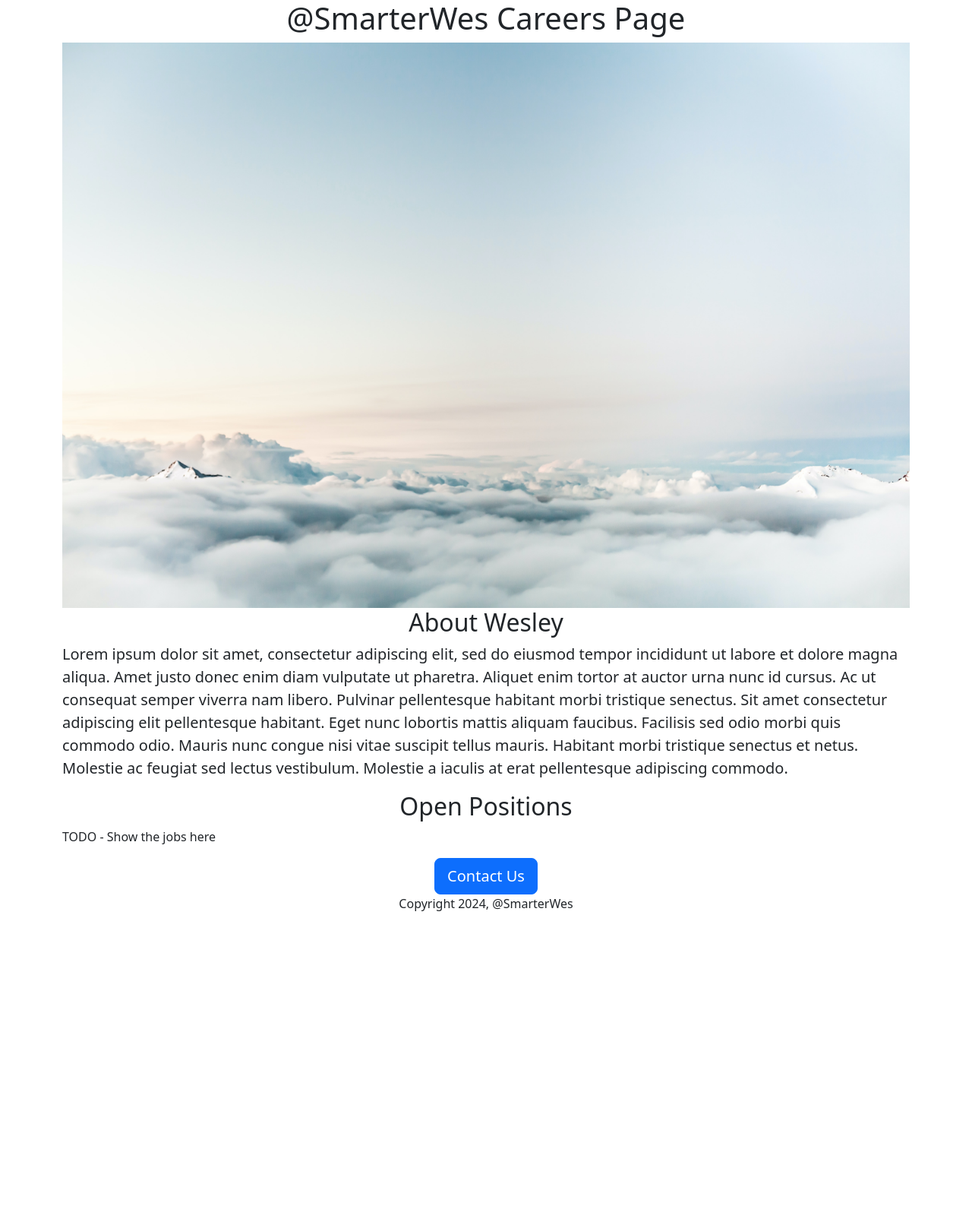
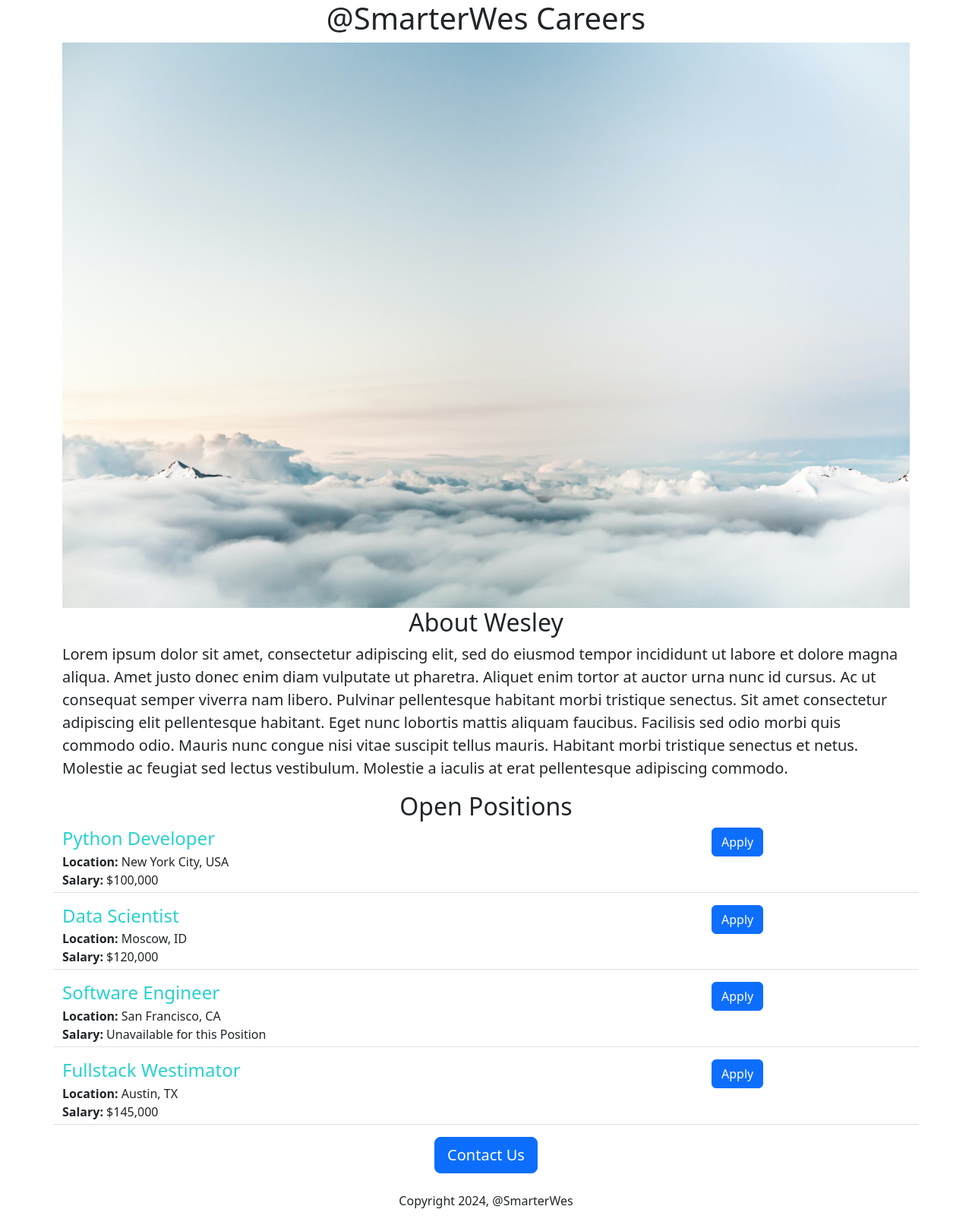
Before and after one commit to smarterwes/careers-website-guided-project, a Flask app: page / in a window 1280 px wide. Shown: the whole page at 76% size. Before the commit the page ends 1199 px from the top, so only its background shows below. Run offline with Flask 2, Linux system fonts and the light colour scheme.

Commit message:
Completed Dynamic Data additions and API route

```diff
--- a/app.py
+++ b/app.py
@@ -2,9 +2,41 @@ from flask import Flask, render_template
 
 app = Flask(__name__)
 
+JOBS = [
+  {
+    'id': 1,
+    'title': 'Python Developer',
+    'location': 'New York City, USA',
+    'salary': '$100,000'
+  },
+  {
+    'id': 2,
+    'title': 'Data Scientist',
+    'location': 'Moscow, ID',
+    'salary': '$120,000'
+  },
+  {
+    'id': 3,
+    'title': 'Software Engineer',
+    'location': 'San Francisco, CA',
+  },
+  {
+    'id': 4,
+    'title': 'Fullstack Westimator',
+    'location': 'Austin, TX',
+    'salary': '$145,000'
+  }
+]
+
 @app.route("/")
 def hello_world():
-  return render_template("home.html")
+  return render_template('home.html',
+                         jobs=JOBS,
+                         company_name='@SmarterWes')
+
+@app.route("/api/jobs")
+def list_jobs():
+  return jsonify(JOBS)
 
 if __name__ == "__main__":
   app.run(host="0.0.0.0", port=8080, debug=True)
--- a/templates/home.html
+++ b/templates/home.html
@@ -12,15 +12,20 @@
 
   <body>
     <div class="container">
-      <h1 class="text-center">@SmarterWes Careers Page</h1>
+      <h1 class="text-center">{{company_name}} Careers</h1>
       <img class="img-fluid" id="banner" img src="https://careers-website-guided-project.wes18.repl.co/static/banner.jpeg" height="320">
       <h2 class="text-center">About Wesley</h2>
       <p class="lead">Lorem ipsum dolor sit amet, consectetur adipiscing elit, sed do eiusmod tempor incididunt ut labore et dolore magna aliqua. Amet justo donec enim diam vulputate ut pharetra. Aliquet enim tortor at auctor urna nunc id cursus. Ac ut consequat semper viverra nam libero. Pulvinar pellentesque habitant morbi tristique senectus. Sit amet consectetur adipiscing elit pellentesque habitant. Eget nunc lobortis mattis aliquam faucibus. Facilisis sed odio morbi quis commodo odio. Mauris nunc congue nisi vitae suscipit tellus mauris. Habitant morbi tristique senectus et netus. Molestie ac feugiat sed lectus vestibulum. Molestie a iaculis at erat pellentesque adipiscing commodo.</p>
       <h2 class="text-center" mt-2 mb-4>Open Positions</h2>
-      <p>TODO - Show the jobs here </p>
       <div>
-        <div class="text-center">
-        <button class="btn btn-primary btn-lg">Contact Us</button>
-          <p>Copyright 2024, @SmarterWes</p>
+        {% for job in jobs %}
+          {% include 'jobitem.html' %}
+        {% endfor %}
+      </div>
+      <div class="text-center">
+      <button class="btn btn-primary btn-lg">Contact Us</button>
+        <p class="mt-4">Copyright 2024, @SmarterWes</p>
+      </div>
     </div>
+  </body>
 </html>
--- /dev/null
+++ b/templates/jobitem.html
@@ -0,0 +1,21 @@
+<div class="border-bottom row" style="margin-bottom:16px; padding-bottom:4px">
+  <div class="col-9">
+    <h4
+        style="color:rgb(41,209,206); margin-bottom:4px;">
+        {{job['title']}}
+      </h4>
+      <div><b>
+        Location:</b> {{job['location']}}
+      </div>
+      {% if 'salary' in job %}
+      <div>
+        <b>Salary:</b> {{job['salary']}}
+      </div>
+      {% else %}
+      <b>Salary:</b> Unavailable for this Position
+      {% endif %}
+  </div>
+  <div class="col-3">
+    <button type="button" class="btn btn-primary">Apply</button>
+  </div>
+</div>
```
